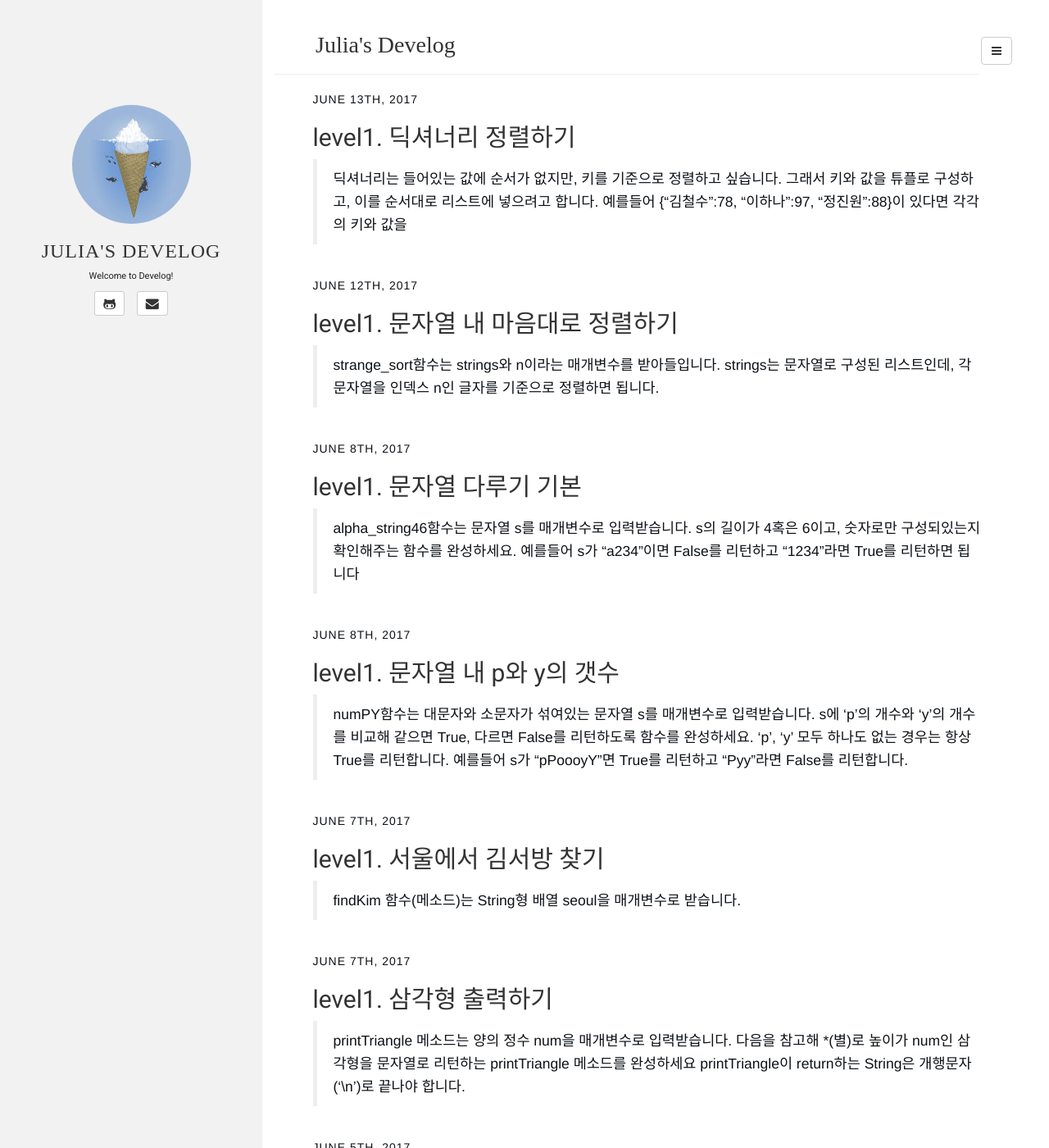
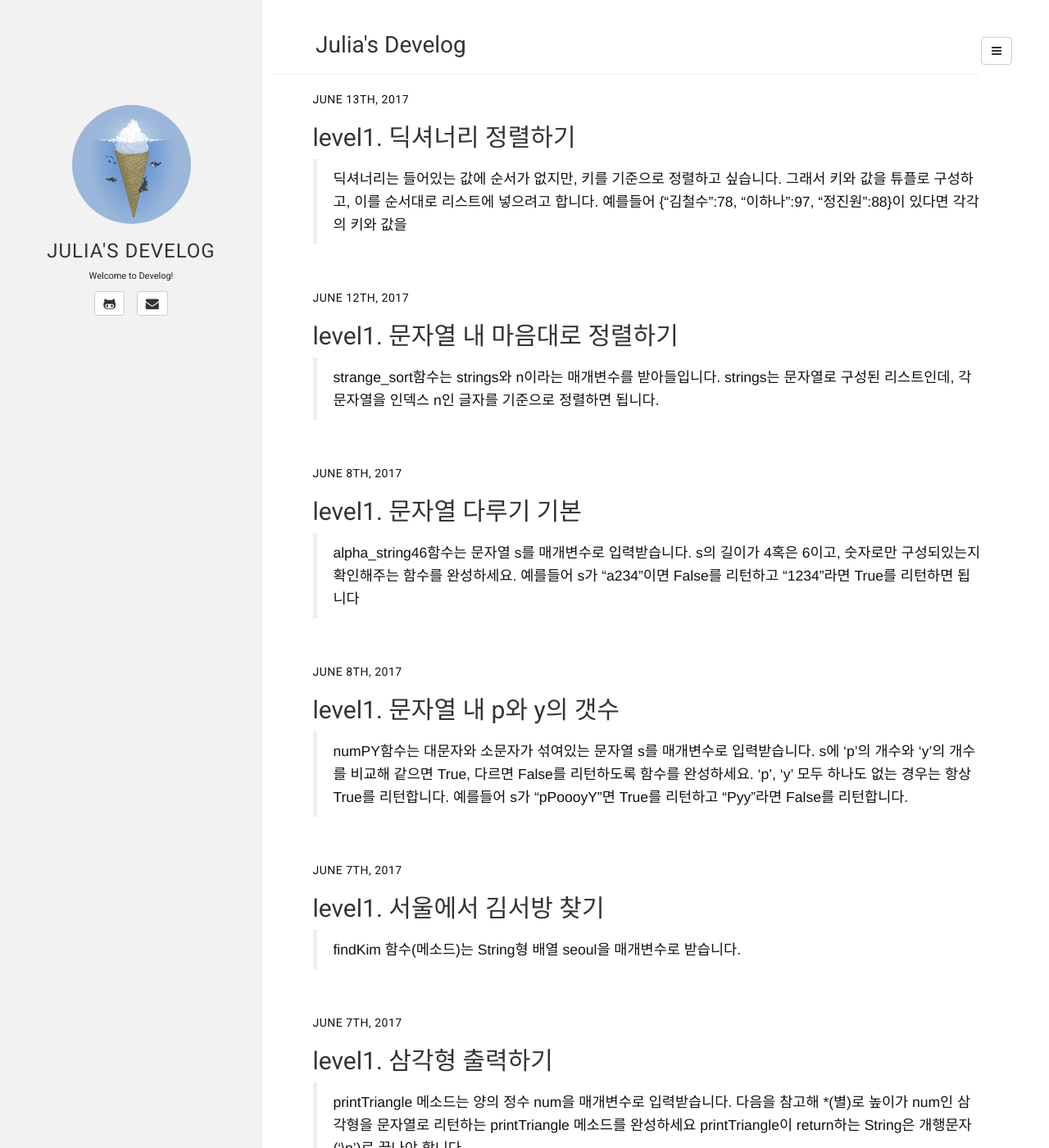
Before and after one commit to juliahwang/juliahwang.github.io, a Jekyll site: the page built from index.html, in a window 1280 px wide and 1400 px high. Shown: the whole window at 82% size. Built offline with Jekyll 4.4.1, drawn with Linux system fonts in a browser that asks for light colours; some web fonts are replaced; the list of posts is cut into pages by our own code.

Commit message:
Update style.css

```diff
--- a/assets/css/style.css
+++ b/assets/css/style.css
@@ -95,18 +95,21 @@ article .share .gplus:hover {
 }
 
 article{
-	margin-bottom: 40px;
+	margin-bottom: 55px;
 }
 
 .article_body{
+	line-height: 5px;
 	margin-top: 20px;
 	margin-bottom: 20px;
 }
 
 .post-date {
+	font-family: 'Roboto', sans-serif;
+	font-color: #bababa;
 	text-transform: uppercase;
 	font-size: 14px;
-	letter-spacing: 1px;
+ 	letter-spacing: 0.5px;
 }
 
 article {
@@ -117,7 +120,8 @@ article.home div a, article.home pre a { color: #1F000D; }
 article.home div a:hover, article.home pre a:hover { color: #7A746E; text-decoration: none; }
 article img { max-width: 100%; }
 
-h1,h2,h3,h4,h5,h6 { font-family: 'Bungee Inline', cursive; }
+h1 { font-family: 'Bungee Inline', cursive; }
+h1,h2,h3,h4,h5,h6 { font-family: 'Roboto', sans-serif; }
 article.home h1,
 article.home h2,
 article.home h3,
@@ -175,7 +179,7 @@ footer {
     border-radius: 4px 0 0 4px;
 }
 
-.badge { background: #F2756A; }
+.badge { background: #ffd026; }
 
 #nav-menu{
     position: fixed;
```
